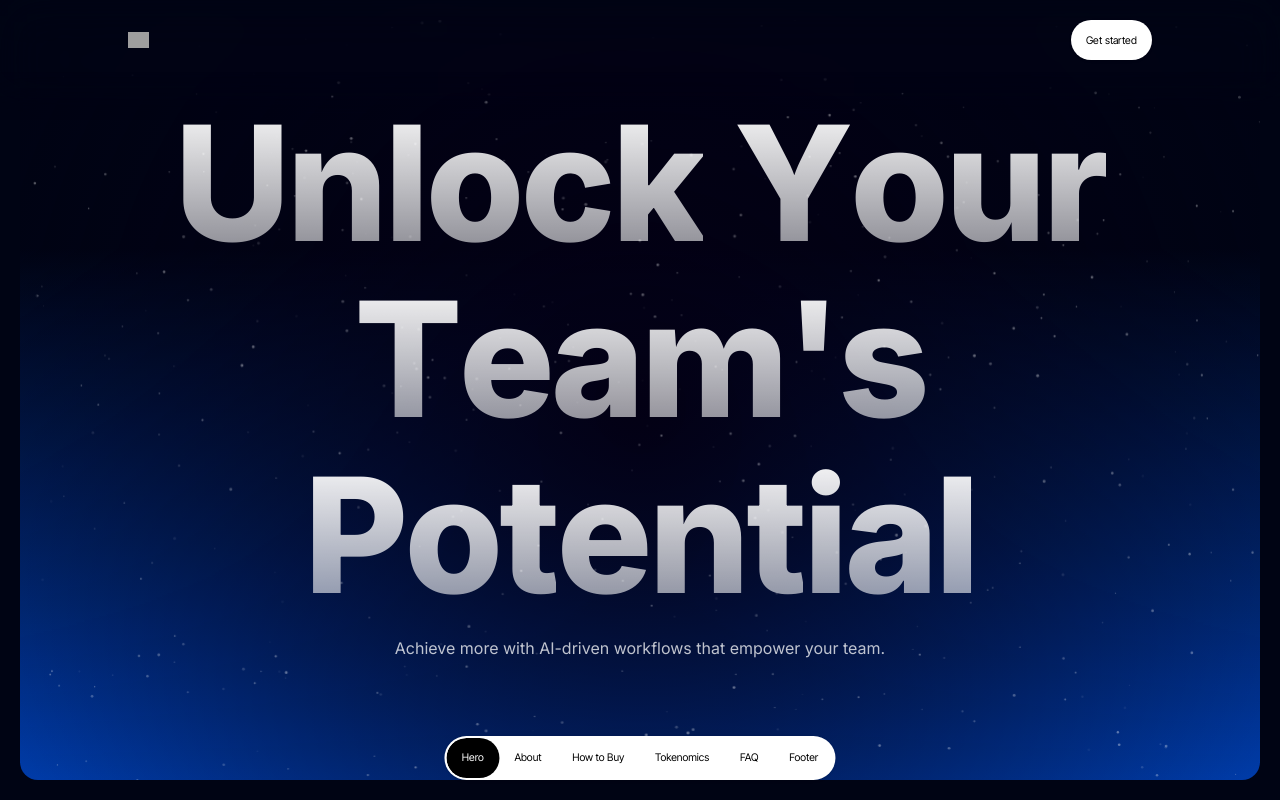
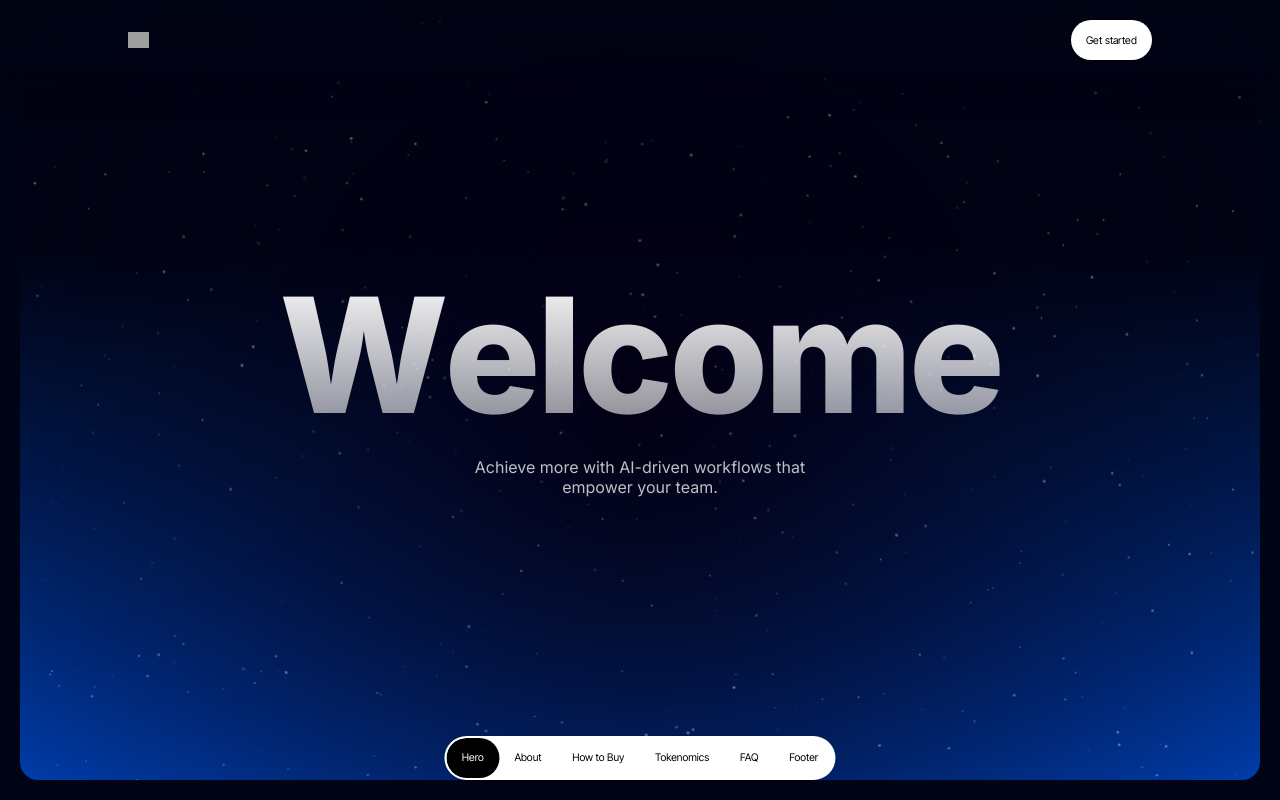
Before and after one commit to vitaleymulikacatchup/06fbf50c-f199-4f3c-9c6d-16b8f290fb91, a Next.js app: page / in a window 1280 px wide. Shown: the top 800 px of the page. Built offline with nearby package versions, Linux system fonts and the light colour scheme; grey boxes are pictures that could not be loaded; a web font is replaced by a local one.

Commit message:
Update project files

```diff
--- a/src/app/page.tsx
+++ b/src/app/page.tsx
@@ -33,7 +33,7 @@ export default function Home() {
       </div>
       <div id="hero" data-section="hero" className="scroll-mt-24">
         <BillboardHero
-          title="Unlock Your Team's Potential"
+          title="Welcome"
           subtitle="Achieve more with AI-driven workflows that empower your team."
         />
       </div>
```
Also changed, not shown: src/app/layout.tsx (line endings or trailing spaces).
